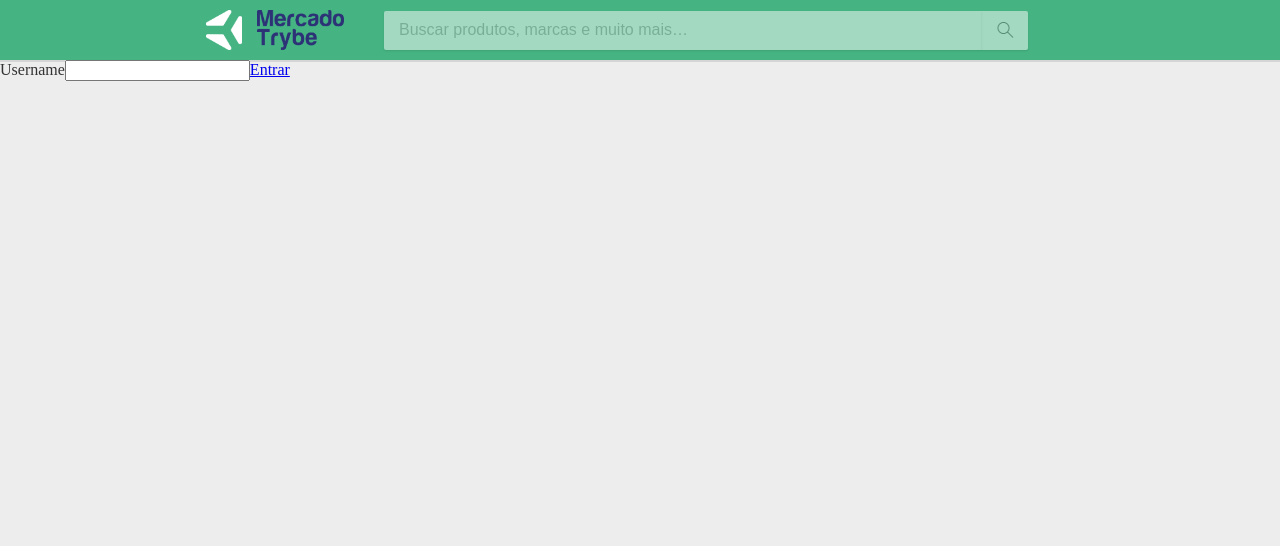
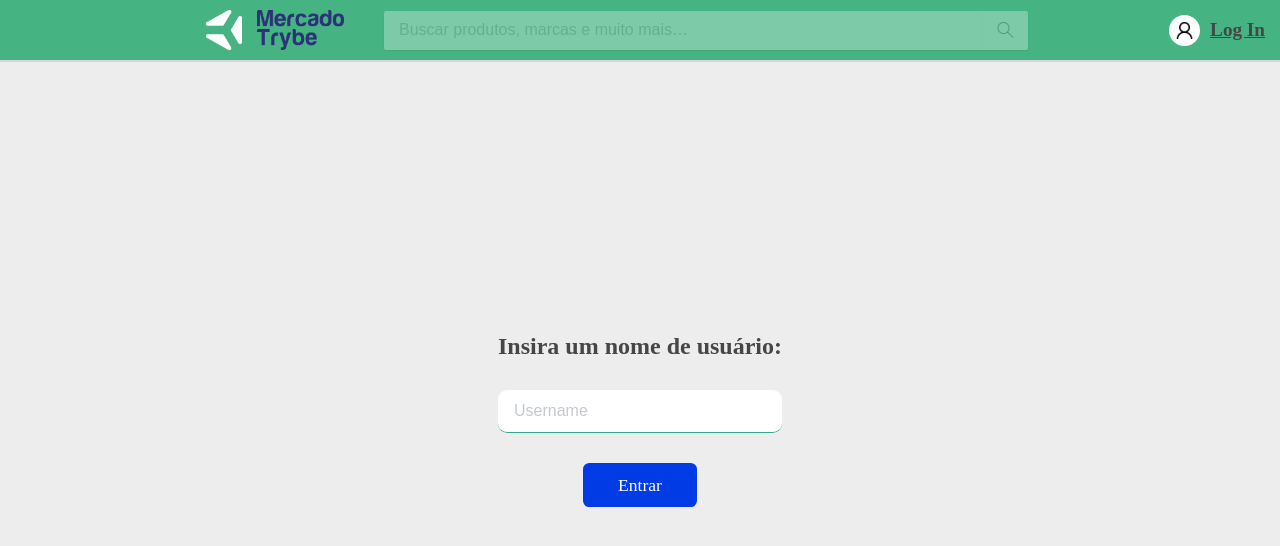
Before and after one commit to gabriellukke/mentoria-revisao-redux, a React (Create React App) app: page / in a window 1280 px wide. Shown: the top 546 px of the page. Built offline with nearby package versions, Linux system fonts and the light colour scheme.

Commit message:
login css

```diff
--- a/src/App.jsx
+++ b/src/App.jsx
@@ -6,14 +6,15 @@ import MainPage from './pages/MainPage';
 import DetailsPage from './pages/DetailsPage';
 import Login from './pages/LoginPage';
 
+import searchProductByText from './service/API';
+
 import './css/App.css';
-import searchProductByText from './service/API';
 
 export default class App extends Component {
   constructor(props) {
     super(props);
     this.onClick = this.onClick.bind(this);
-    this.getUsername = this.getUsername.bind(this);
+    this.setUsername = this.setUsername.bind(this);
 
     this.state = {
       products: [],
@@ -31,8 +32,7 @@ export default class App extends Component {
     this.setState({ products: results, loading: false });
   }
 
-  getUsername(username) {
-    console.log(username);
+  setUsername(username) {
     this.setState({ username });
   }
 
@@ -42,7 +42,7 @@ export default class App extends Component {
       <div className="App">
         <Header onClick={this.onClick} username={username} />
         <Switch>
-          <Route exact path="/" render={() => <Login getUsername={this.getUsername} />} />
+          <Route exact path="/" render={() => <Login setUsername={this.setUsername} />} />
           <Route exact path="/products" render={() => <MainPage products={products} loading={loading} />} />
           <Route path="/details/:id" render={(props) => <DetailsPage {...props} products={products} />} />
         </Switch>
--- a/src/components/Header.jsx
+++ b/src/components/Header.jsx
@@ -1,7 +1,11 @@
 import React, { Component } from 'react';
+import { Link } from 'react-router-dom';
+
 import mercadoTrybe from '../images/mercadoTrybe.png';
 import trybeLogo from '../images/trybeLogo.png';
 import searchIcon from '../images/searchIcon.png';
+import userIcon from '../images/userIcon.png';
+
 import '../css/Header.css';
 
 class Header extends Component {
@@ -38,6 +42,10 @@ class Header extends Component {
         <button type="button" onClick={() => onClick(searchText)} className={username ? '' : 'disabled'}>
           <img src={searchIcon} alt="search icon" />
         </button>
+        <div className="user-info">
+          <img src={userIcon} alt="user icon" />
+          {username || <Link to="/">Log in</Link>}
+        </div>
       </header>
     );
   }
--- a/src/css/App.css
+++ b/src/css/App.css
@@ -9,7 +9,12 @@ body {
 }
 
 html, body, .root, .App {
-  height: 90%;
+  height: 100%;
+}
+
+.App {
+  display: flex;
+  flex-direction: column;
 }
 
 .loading {
--- a/src/css/Header.css
+++ b/src/css/Header.css
@@ -3,7 +3,7 @@ header {
   display: flex;
   align-items: center;
   width: 100%;
-  height: 60px;
+  min-height: 60px;
   box-shadow: 0 2px 0 0 rgb(0 0 0 / 10%);
 }
 
@@ -68,5 +68,29 @@ header > button:active {
 
 .disabled {
   pointer-events: none;
-  opacity: .5;
+  opacity: .3;
 }
+
+.user-info {
+  flex: 1;
+  text-transform: capitalize;
+  font-size: 1.2rem;
+  font-weight: bold;
+  color: rgb(70, 70, 70);
+  white-space: nowrap;
+  overflow: hidden;
+  text-overflow: ellipsis;
+  padding-right: 15px;
+}
+
+.user-info > a {
+  color: rgb(70, 70, 70);
+}
+
+.user-info > img {
+  margin-right: 10px;
+  height: 25px;
+  padding: 3px;
+  background-color: white;
+  border-radius: 50%;
+}
--- /dev/null
+++ b/src/css/LoginPage.css
@@ -0,0 +1,62 @@
+.login-form, .login-form > label {
+  display: flex;
+  flex-direction: column;
+  justify-content: center;
+  align-items: center;
+}
+
+.login-form {
+  flex-grow: 1;
+}
+
+.login-label {
+  font-weight: 700;
+  color: rgb(70, 70, 70);
+  font-size: 1.5rem;
+}
+
+.login-label > input {
+  box-sizing: border-box;
+  border-width: 0;
+  border-bottom: 1px solid #32a791;
+  border-radius: .6rem;
+  padding: .75rem 1rem;
+  font-size: 1rem;
+  margin-top: 30px;
+  width: 100%;
+}
+
+.login-label > input:hover:placeholder-shown {
+  background-color: #F0F2F5;
+}
+
+.login-label > input::placeholder {
+  color: #C5C9CE;
+}
+
+.login-label > input:focus {
+  outline: none;
+}
+
+.login-btn {
+  align-self: center;
+  font-weight: 400;
+  font-size: 1.1rem;
+  background-color: #003be5;
+  color: white;
+  padding: .7rem 2.2rem;
+  text-align: center;
+  cursor: pointer;
+  border-radius: .4rem;
+  border: none;
+  margin: 30px 0 20px;
+  text-decoration: none;
+}
+
+.login-btn:hover {
+  background-color: #0033cc;
+}
+
+.login-btn:active {
+  background-color: #002baa;
+}
--- a/src/pages/LoginPage.jsx
+++ b/src/pages/LoginPage.jsx
@@ -1,5 +1,7 @@
 import React from 'react';
 import { Link } from 'react-router-dom';
+
+import '../css/LoginPage.css';
 
 class Login extends React.Component {
   constructor(props) {
@@ -19,24 +21,31 @@ class Login extends React.Component {
 
   render() {
     const { username } = this.state;
-    const { getUsername } = this.props;
+    const { setUsername } = this.props;
     return (
-      <form>
-        <label htmlFor="username">
-          Username
+      <form className="login-form">
+        <label htmlFor="username" className="login-label">
+          Insira um nome de usuário:
           <input
             type="text"
             name="username"
             id="username"
             value={username}
+            placeholder="Username"
+            maxLength="30"
             onChange={(e) => this.handleChange(e.target)}
           />
         </label>
         <Link
           to="/products"
-          onClick={() => getUsername(username)}
+          onClick={(e) => {
+            if (!username) {
+              e.preventDefault();
+            }
+            setUsername(username);
+          }}
+          className="login-btn"
         >
-
           Entrar
         </Link>
       </form>
```
Also changed, not shown: src/images/userIcon.png (added), 1 other file (tests, documents, lock files or other folders).
